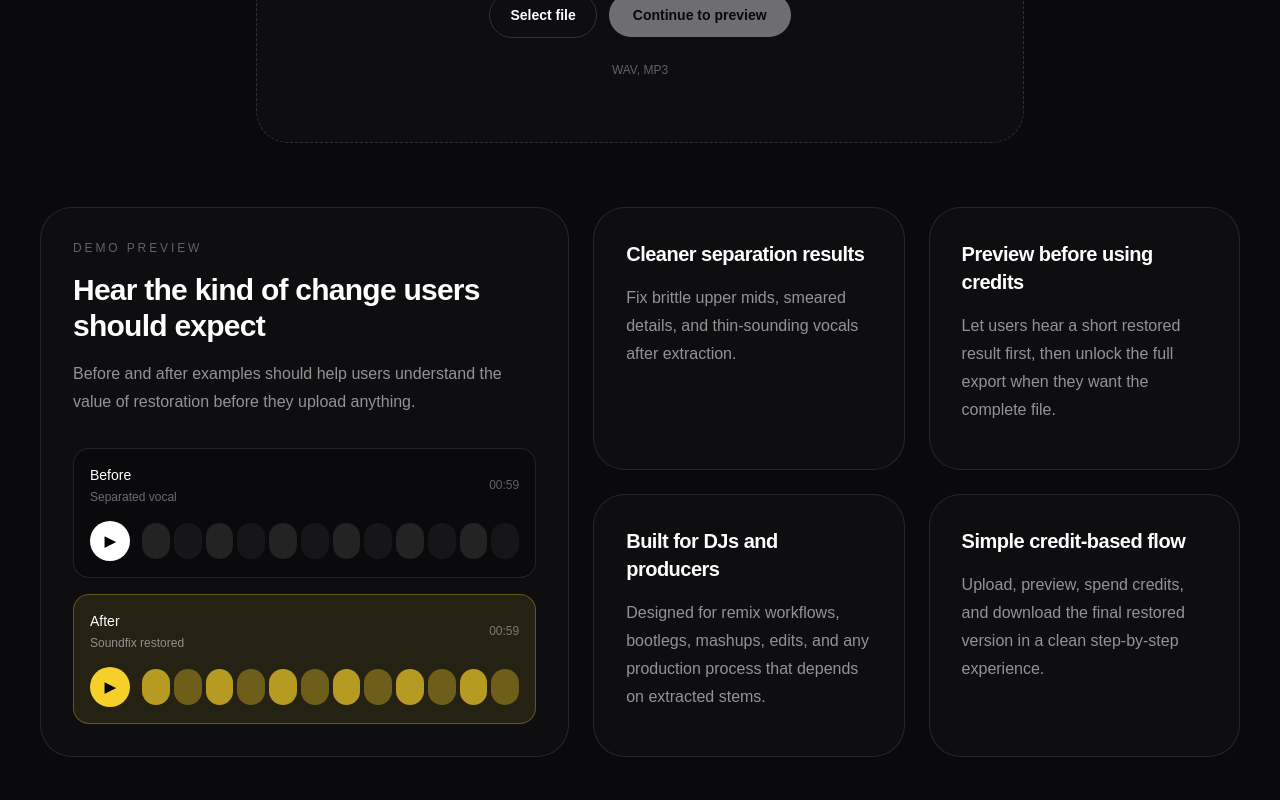
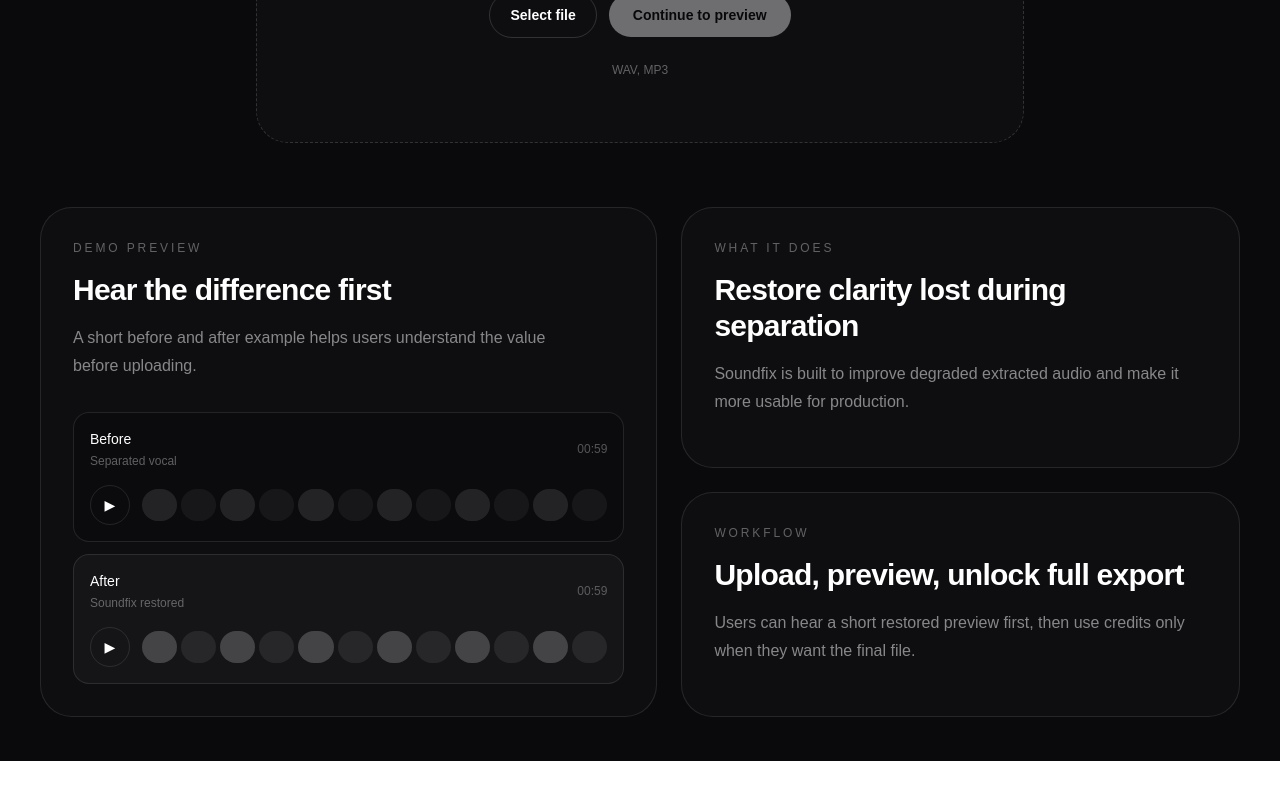
Before and after one commit to cocoro-sugiura/soundfix, a Next.js app in the folder frontend/: page / in a window 1280 px wide. Shown: the part 618-1418 px from the top of the page. After the commit the page ends 1379 px from the top, so only its background shows below. Built offline with nearby package versions, Linux system fonts and the light colour scheme.

Commit message:
refactor: simplify lower home sections for a more minimal layout

```diff
--- a/frontend/app/page.tsx
+++ b/frontend/app/page.tsx
@@ -91,118 +91,103 @@
           </div>
         </section>
 
-        <section className="grid gap-6 pb-6 lg:grid-cols-[0.9fr_1.1fr]">
+        <section className="grid gap-6 pb-6 lg:grid-cols-[1.05fr_0.95fr]">
           <div className="rounded-[32px] border border-white/10 bg-white/[0.02] p-6 sm:p-8">
             <p className="text-xs font-medium uppercase tracking-[0.24em] text-white/35">
               Demo preview
             </p>
             <h3 className="mt-4 text-2xl font-semibold tracking-tight text-white sm:text-3xl">
-              Hear the kind of change users should expect
+              Hear the difference first
             </h3>
-            <p className="mt-4 max-w-xl text-sm leading-7 text-white/55 sm:text-base">
-              Before and after examples should help users understand the value of
-              restoration before they upload anything.
+            <p className="mt-4 max-w-lg text-sm leading-7 text-white/50 sm:text-base">
+              A short before and after example helps users understand the value before uploading.
             </p>
 
-            <div className="mt-8 space-y-4">
-              <div className="rounded-2xl border border-white/10 bg-black/25 p-4">
+            <div className="mt-8 space-y-3">
+              <div className="rounded-2xl border border-white/10 bg-black/20 p-4">
                 <div className="flex items-center justify-between">
                   <div>
                     <p className="text-sm font-medium text-white">Before</p>
-                    <p className="mt-1 text-xs text-white/40">Separated vocal</p>
+                    <p className="mt-1 text-xs text-white/35">Separated vocal</p>
                   </div>
-                  <span className="text-xs text-white/35">00:59</span>
+                  <span className="text-xs text-white/30">00:59</span>
                 </div>
+
                 <div className="mt-4 flex items-center gap-3">
-                  <div className="flex h-10 w-10 items-center justify-center rounded-full bg-white text-sm font-semibold text-black">
+                  <div className="flex h-10 w-10 items-center justify-center rounded-full border border-white/10 text-sm text-white">
                     ▶
                   </div>
                   <div className="grid flex-1 grid-cols-12 gap-1">
-                    <div className="h-9 rounded-full bg-white/10" />
-                    <div className="h-9 rounded-full bg-white/5" />
-                    <div className="h-9 rounded-full bg-white/10" />
-                    <div className="h-9 rounded-full bg-white/5" />
-                    <div className="h-9 rounded-full bg-white/10" />
-                    <div className="h-9 rounded-full bg-white/5" />
-                    <div className="h-9 rounded-full bg-white/10" />
-                    <div className="h-9 rounded-full bg-white/5" />
-                    <div className="h-9 rounded-full bg-white/10" />
-                    <div className="h-9 rounded-full bg-white/5" />
-                    <div className="h-9 rounded-full bg-white/10" />
-                    <div className="h-9 rounded-full bg-white/5" />
+                    <div className="h-8 rounded-full bg-white/10" />
+                    <div className="h-8 rounded-full bg-white/5" />
+                    <div className="h-8 rounded-full bg-white/10" />
+                    <div className="h-8 rounded-full bg-white/5" />
+                    <div className="h-8 rounded-full bg-white/10" />
+                    <div className="h-8 rounded-full bg-white/5" />
+                    <div className="h-8 rounded-full bg-white/10" />
+                    <div className="h-8 rounded-full bg-white/5" />
+                    <div className="h-8 rounded-full bg-white/10" />
+                    <div className="h-8 rounded-full bg-white/5" />
+                    <div className="h-8 rounded-full bg-white/10" />
+                    <div className="h-8 rounded-full bg-white/5" />
                   </div>
                 </div>
               </div>
 
-              <div className="rounded-2xl border border-[#f4d029]/30 bg-[#f4d029]/10 p-4">
+              <div className="rounded-2xl border border-white/10 bg-white/[0.03] p-4">
                 <div className="flex items-center justify-between">
                   <div>
                     <p className="text-sm font-medium text-white">After</p>
-                    <p className="mt-1 text-xs text-white/50">Soundfix restored</p>
+                    <p className="mt-1 text-xs text-white/35">Soundfix restored</p>
                   </div>
-                  <span className="text-xs text-white/40">00:59</span>
+                  <span className="text-xs text-white/30">00:59</span>
                 </div>
+
                 <div className="mt-4 flex items-center gap-3">
-                  <div className="flex h-10 w-10 items-center justify-center rounded-full bg-[#f4d029] text-sm font-semibold text-black">
+                  <div className="flex h-10 w-10 items-center justify-center rounded-full border border-white/10 text-sm text-white">
                     ▶
                   </div>
                   <div className="grid flex-1 grid-cols-12 gap-1">
-                    <div className="h-9 rounded-full bg-[#f4d029]/70" />
-                    <div className="h-9 rounded-full bg-[#f4d029]/35" />
-                    <div className="h-9 rounded-full bg-[#f4d029]/70" />
-                    <div className="h-9 rounded-full bg-[#f4d029]/35" />
-                    <div className="h-9 rounded-full bg-[#f4d029]/70" />
-                    <div className="h-9 rounded-full bg-[#f4d029]/35" />
-                    <div className="h-9 rounded-full bg-[#f4d029]/70" />
-                    <div className="h-9 rounded-full bg-[#f4d029]/35" />
-                    <div className="h-9 rounded-full bg-[#f4d029]/70" />
-                    <div className="h-9 rounded-full bg-[#f4d029]/35" />
-                    <div className="h-9 rounded-full bg-[#f4d029]/70" />
-                    <div className="h-9 rounded-full bg-[#f4d029]/35" />
+                    <div className="h-8 rounded-full bg-white/20" />
+                    <div className="h-8 rounded-full bg-white/8" />
+                    <div className="h-8 rounded-full bg-white/20" />
+                    <div className="h-8 rounded-full bg-white/8" />
+                    <div className="h-8 rounded-full bg-white/20" />
+                    <div className="h-8 rounded-full bg-white/8" />
+                    <div className="h-8 rounded-full bg-white/20" />
+                    <div className="h-8 rounded-full bg-white/8" />
+                    <div className="h-8 rounded-full bg-white/20" />
+                    <div className="h-8 rounded-full bg-white/8" />
+                    <div className="h-8 rounded-full bg-white/20" />
+                    <div className="h-8 rounded-full bg-white/8" />
                   </div>
                 </div>
               </div>
             </div>
           </div>
 
-          <div className="grid gap-6 sm:grid-cols-2">
+          <div className="grid gap-6">
             <div className="rounded-[32px] border border-white/10 bg-white/[0.02] p-6 sm:p-8">
-              <p className="text-xl font-semibold tracking-tight text-white">
-                Cleaner separation results
+              <p className="text-xs font-medium uppercase tracking-[0.24em] text-white/35">
+                What it does
               </p>
-              <p className="mt-4 text-sm leading-7 text-white/55 sm:text-base">
-                Fix brittle upper mids, smeared details, and thin-sounding vocals
-                after extraction.
+              <p className="mt-4 text-2xl font-semibold tracking-tight text-white sm:text-3xl">
+                Restore clarity lost during separation
+              </p>
+              <p className="mt-4 max-w-xl text-sm leading-7 text-white/50 sm:text-base">
+                Soundfix is built to improve degraded extracted audio and make it more usable for production.
               </p>
             </div>
 
             <div className="rounded-[32px] border border-white/10 bg-white/[0.02] p-6 sm:p-8">
-              <p className="text-xl font-semibold tracking-tight text-white">
-                Preview before using credits
+              <p className="text-xs font-medium uppercase tracking-[0.24em] text-white/35">
+                Workflow
               </p>
-              <p className="mt-4 text-sm leading-7 text-white/55 sm:text-base">
-                Let users hear a short restored result first, then unlock the full
-                export when they want the complete file.
+              <p className="mt-4 text-2xl font-semibold tracking-tight text-white sm:text-3xl">
+                Upload, preview, unlock full export
               </p>
-            </div>
-
-            <div className="rounded-[32px] border border-white/10 bg-white/[0.02] p-6 sm:p-8">
-              <p className="text-xl font-semibold tracking-tight text-white">
-                Built for DJs and producers
-              </p>
-              <p className="mt-4 text-sm leading-7 text-white/55 sm:text-base">
-                Designed for remix workflows, bootlegs, mashups, edits, and any
-                production process that depends on extracted stems.
-              </p>
-            </div>
-
-            <div className="rounded-[32px] border border-white/10 bg-white/[0.02] p-6 sm:p-8">
-              <p className="text-xl font-semibold tracking-tight text-white">
-                Simple credit-based flow
-              </p>
-              <p className="mt-4 text-sm leading-7 text-white/55 sm:text-base">
-                Upload, preview, spend credits, and download the final restored
-                version in a clean step-by-step experience.
+              <p className="mt-4 max-w-xl text-sm leading-7 text-white/50 sm:text-base">
+                Users can hear a short restored preview first, then use credits only when they want the final file.
               </p>
             </div>
           </div>
```
